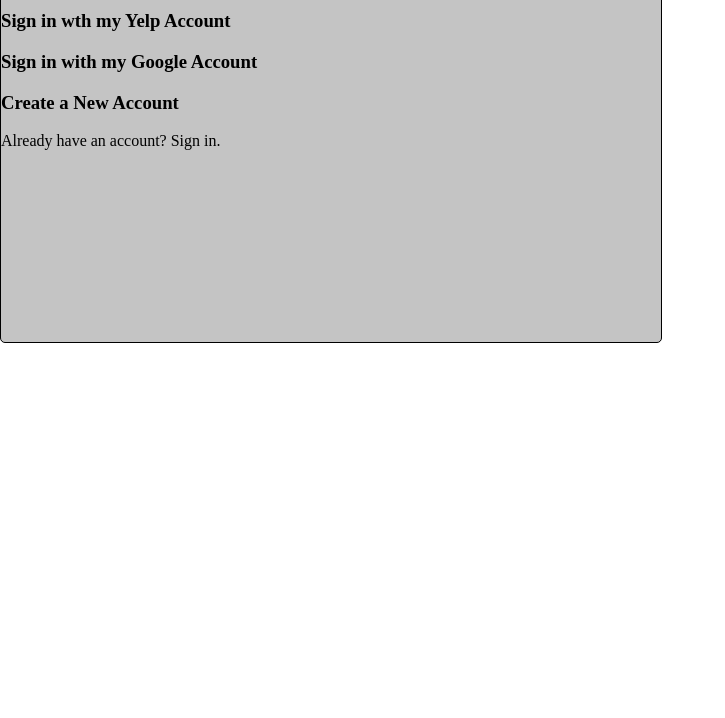
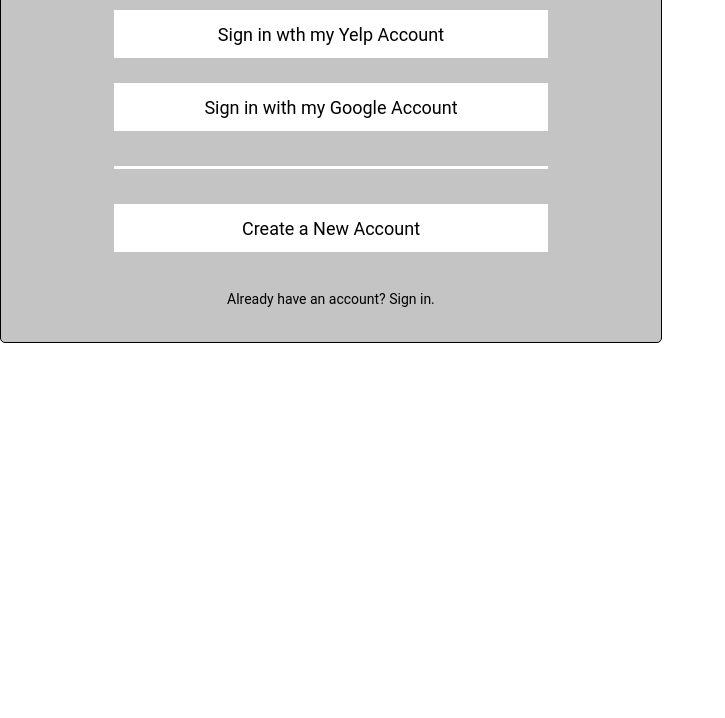
Before and after one commit to ezekielim/brainstation-ey-hackathon, a website: page client/index.html in a window 1280 px wide. Shown: the part 82-800 px from the top of the page, without its empty margins (0-725 px from the left). Drawn offline with Linux system fonts and the light colour scheme.

Commit message:
completion of login page and scss

```diff
--- a/client/index.html
+++ b/client/index.html
@@ -9,17 +9,21 @@
   <body>
     <section class="loginpage">
       <h1 class="loginpage__main-title-text">Create your account</h1>
-      <div class="loginpage__yelp-container">
-        <h3 class="loginpage__yelp-text">Sign in wth my Yelp Account</h3>
+      <div class="loginpage__signin-container">
+        <h3 class="loginpage__container-text">Sign in wth my Yelp Account</h3>
       </div>
-      <div class="loginpage__google-container">
-        <h3 class="loginpage__google-text">Sign in with my Google Account</h3>
+      <div class="loginpage__signin-container">
+        <h3 class="loginpage__container-text">
+          Sign in with my Google Account
+        </h3>
       </div>
-      <div class="loginpage__divider-line>"></div>
-      <div class="loginpage__create-container">
-        <h3 class="loginpage__new-account-text">Create a New Account</h3>
+      <div class="loginpage__divider-line"></div>
+      <div class="loginpage__signin-container">
+        <h3 class="loginpage__container-text">Create a New Account</h3>
       </div>
-      <p>Already have an account? Sign in.</p>
+      <p class="loginpage__already-have-text">
+        Already have an account? Sign in.
+      </p>
     </section>
   </body>
 </html>
--- a/client/styles/partials/_login.scss
+++ b/client/styles/partials/_login.scss
@@ -4,6 +4,10 @@
   border-radius: 5px;
   border: solid 0.3px #000000;
   background-color: #c4c4c4;
+  display: flex;
+  flex-direction: column;
+  align-items: center;
+  align-content: center;
   &__main-title-text {
     width: 292px;
     height: 38px;
@@ -16,4 +20,44 @@
     letter-spacing: normal;
     color: #000000;
   }
+  &__signin-container {
+    width: 434px;
+    height: 48px;
+    background-color: #ffffff;
+    margin-bottom: 25px;
+    display: flex;
+    justify-content: center;
+    align-items: center;
+  }
+  &__container-text {
+    // width: 266px;
+    height: 21px;
+    font-family: Roboto;
+    font-size: 18px;
+    font-weight: normal;
+    font-stretch: normal;
+    font-style: normal;
+    line-height: normal;
+    letter-spacing: normal;
+    color: #000000;
+  }
+  &__divider-line {
+    width: 434px;
+    height: 3px;
+    background-color: #ffffff;
+    margin-top: 10px;
+    margin-bottom: 35px;
+  }
+  &__already-have-text {
+    width: 208px;
+    height: 16px;
+    font-family: Roboto;
+    font-size: 14px;
+    font-weight: normal;
+    font-stretch: normal;
+    font-style: normal;
+    line-height: normal;
+    letter-spacing: normal;
+    color: #000000;
+  }
 }
```
Also changed, not shown: client/main.css, 1 other file.
